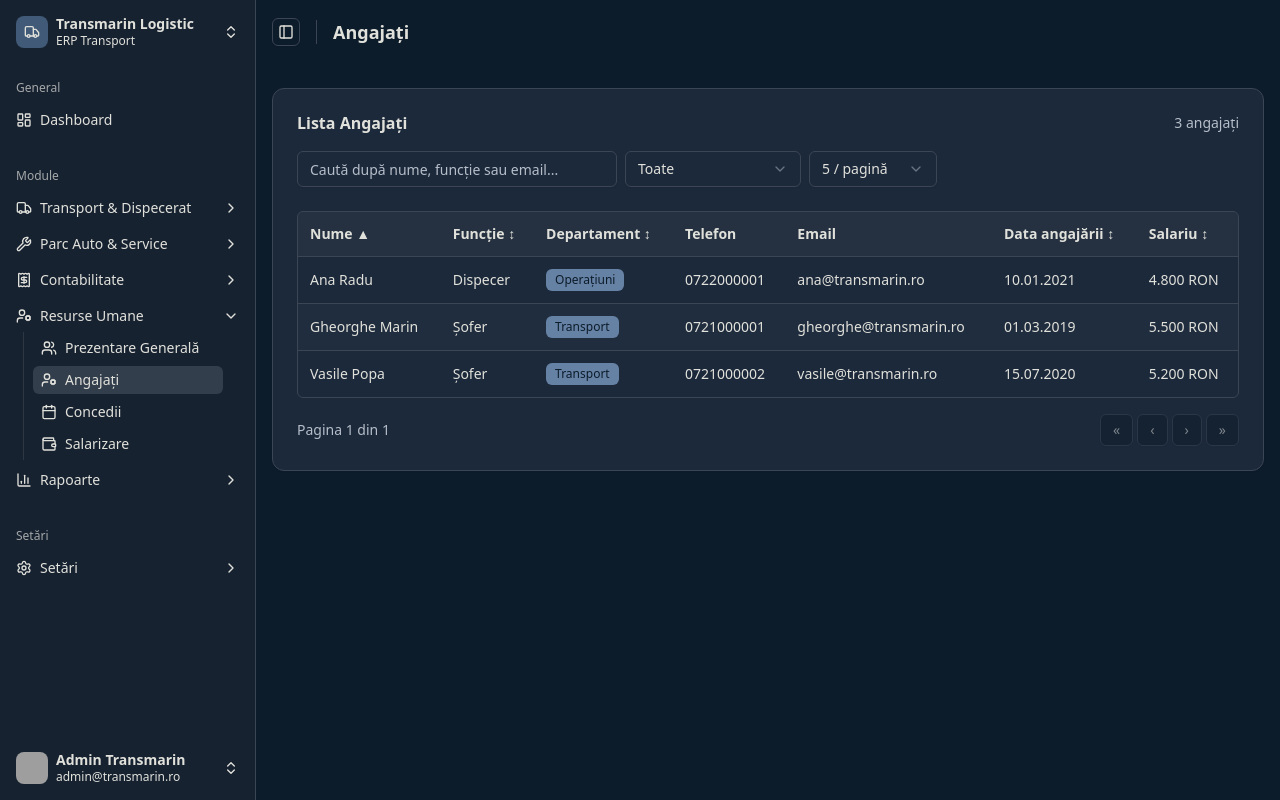
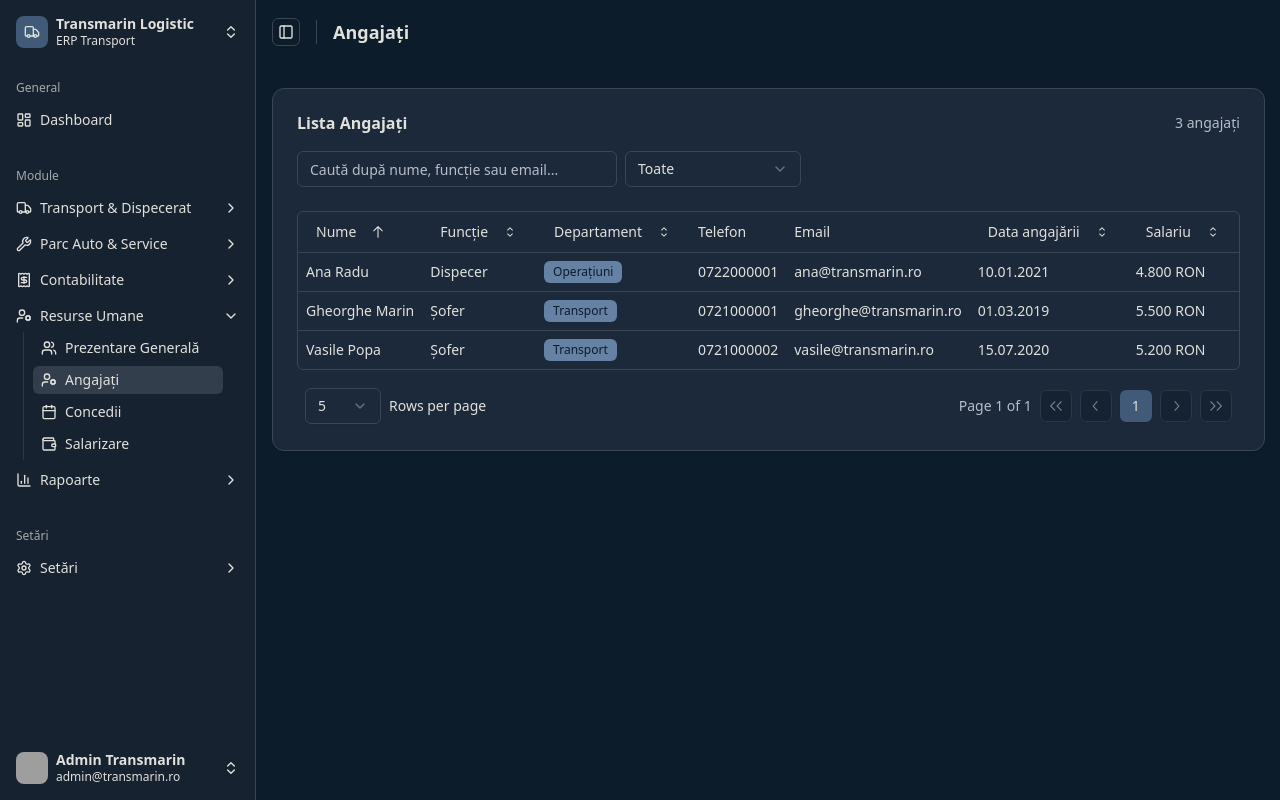
Before and after one commit to florinbadea046/Transmarin-Logistic, a React (Vite) app: page /hr/employees in a window 1280 px wide. Built offline with nearby package versions, Linux system fonts and the light colour scheme; sample sign-in values are in the browser's storage; grey boxes are pictures that could not be loaded.

Commit message:
refactor(hr): integrate TanStack Table with global search, department filter and pagination

```diff
--- a/src/modules/hr/pages/employees.tsx
+++ b/src/modules/hr/pages/employees.tsx
@@ -1,10 +1,20 @@
-import { useMemo, useState } from "react";
+import * as React from "react";
+import {
+  type ColumnDef,
+  flexRender,
+  getCoreRowModel,
+  getPaginationRowModel,
+  getSortedRowModel,
+  getFilteredRowModel,
+  type SortingState,
+  type ColumnFiltersState,
+  useReactTable,
+} from "@tanstack/react-table";
 import { Header } from "@/components/layout/header";
 import { Main } from "@/components/layout/main";
 import { Card, CardContent, CardHeader, CardTitle } from "@/components/ui/card";
+import { Badge } from "@/components/ui/badge";
 import { Input } from "@/components/ui/input";
-import { Badge } from "@/components/ui/badge";
-import { Button } from "@/components/ui/button";
 import {
   Select,
   SelectContent,
@@ -12,69 +22,165 @@ import {
   SelectTrigger,
   SelectValue,
 } from "@/components/ui/select";
+import {
+  Table,
+  TableBody,
+  TableCell,
+  TableHead,
+  TableHeader,
+  TableRow,
+} from "@/components/ui/table";
+import { DataTableColumnHeader } from "@/components/data-table/column-header";
+import { DataTablePagination } from "@/components/data-table/pagination";
 import { getCollection } from "@/utils/local-storage";
 import { STORAGE_KEYS } from "@/data/mock-data";
 import type { Employee } from "@/modules/hr/types";
 
-const PAGE_SIZES = [5, 10, 20];
-
-type SortKey = "name" | "position" | "department" | "hireDate" | "salary";
-type SortDir = "asc" | "desc";
+const columns: ColumnDef<Employee>[] = [
+  {
+    accessorKey: "name",
+    enableHiding: false,
+    header: ({ column }) => (
+      <DataTableColumnHeader column={column} title="Nume" />
+    ),
+    cell: ({ row }) => (
+      <div className="font-medium whitespace-nowrap">
+        {row.getValue("name")}
+      </div>
+    ),
+  },
+  {
+    accessorKey: "position",
+    enableHiding: false,
+    header: ({ column }) => (
+      <DataTableColumnHeader column={column} title="Funcție" />
+    ),
+    cell: ({ row }) => (
+      <div className="whitespace-nowrap">{row.getValue("position")}</div>
+    ),
+  },
+  {
+    accessorKey: "department",
+    enableHiding: false,
+    header: ({ column }) => (
+      <DataTableColumnHeader column={column} title="Departament" />
+    ),
+    cell: ({ row }) => (
+      <Badge variant="secondary">{row.getValue("department")}</Badge>
+    ),
+    filterFn: (row, id, value) => {
+      if (!value || value === "Toate") return true;
+      return row.getValue(id) === value;
+    },
+  },
+  {
+    accessorKey: "phone",
+    header: "Telefon",
+    cell: ({ row }) => (
+      <div className="whitespace-nowrap">{row.getValue("phone")}</div>
+    ),
+    enableSorting: false,
+  },
+  {
+    accessorKey: "email",
+    header: "Email",
+    cell: ({ row }) => (
+      <div className="whitespace-nowrap">{row.getValue("email")}</div>
+    ),
+    enableSorting: false,
+  },
+  {
+    accessorKey: "hireDate",
+    header: ({ column }) => (
+      <DataTableColumnHeader column={column} title="Data angajării" />
+    ),
+    cell: ({ row }) => (
+      <div className="whitespace-nowrap">
+        {formatDate(row.getValue("hireDate"))}
+      </div>
+    ),
+  },
+  {
+    accessorKey: "salary",
+    header: ({ column }) => (
+      <DataTableColumnHeader column={column} title="Salariu" />
+    ),
+    cell: ({ row }) => (
+      <div className="whitespace-nowrap font-medium">
+        {(row.getValue("salary") as number).toLocaleString("ro-RO")} RON
+      </div>
+    ),
+    sortingFn: (a, b, id) => {
+      const av = (a.getValue(id) as number) ?? 0;
+      const bv = (b.getValue(id) as number) ?? 0;
+      return av === bv ? 0 : av > bv ? 1 : -1;
+    },
+  },
+];
 
 export default function EmployeesPage() {
-  const [search, setSearch] = useState("");
-  const [dept, setDept] = useState("Toate");
-  const [sortKey, setSortKey] = useState<SortKey>("name");
-  const [sortDir, setSortDir] = useState<SortDir>("asc");
-  const [page, setPage] = useState(1);
-  const [pageSize, setPageSize] = useState(5);
-
-  const [employees] = useState<Employee[]>(() =>
+  const [data] = React.useState<Employee[]>(() =>
     getCollection<Employee>(STORAGE_KEYS.employees),
   );
+  const [sorting, setSorting] = React.useState<SortingState>([
+    { id: "name", desc: false },
+  ]);
+  const [columnFilters, setColumnFilters] = React.useState<ColumnFiltersState>(
+    [],
+  );
+  const [search, setSearch] = React.useState("");
+  const [dept, setDept] = React.useState("Toate");
 
-  const departments = useMemo(() => {
-    const uniq = Array.from(new Set(employees.map((e) => e.department))).sort();
+  const departments = React.useMemo(() => {
+    const uniq = Array.from(new Set(data.map((e) => e.department))).sort();
     return ["Toate", ...uniq];
-  }, [employees]);
+  }, [data]);
 
-  const filtered = useMemo(() => {
-    const q = search.toLowerCase();
-    return [...employees]
-      .filter(
-        (e) =>
-          (dept === "Toate" || e.department === dept) &&
-          (e.name.toLowerCase().includes(q) ||
-            e.email.toLowerCase().includes(q) ||
-            e.position.toLowerCase().includes(q)),
-      )
-      .sort((a, b) => {
-        if (sortKey === "salary") {
-          const an = Number(a.salary);
-          const bn = Number(b.salary);
-          if (an < bn) return sortDir === "asc" ? -1 : 1;
-          if (an > bn) return sortDir === "asc" ? 1 : -1;
-          return 0;
-        }
-        const av = String(a[sortKey] ?? "");
-        const bv = String(b[sortKey] ?? "");
-        if (av < bv) return sortDir === "asc" ? -1 : 1;
-        if (av > bv) return sortDir === "asc" ? 1 : -1;
-        return 0;
-      });
-  }, [employees, search, dept, sortKey, sortDir]);
+  const table = useReactTable({
+    data,
+    columns,
+    state: { sorting, columnFilters, globalFilter: search },
+    onSortingChange: setSorting,
+    onColumnFiltersChange: setColumnFilters,
+    onGlobalFilterChange: setSearch,
 
-  const totalPages = Math.max(1, Math.ceil(filtered.length / pageSize));
-  const paginated = filtered.slice((page - 1) * pageSize, page * pageSize);
+    globalFilterFn: (row, columnId, value) => {
+      const normalize = (s: string) =>
+        s
+          .toLowerCase()
+          .normalize("NFD")
+          .replace(/[\u0300-\u036f]/g, "");
+      const q = normalize(String(value));
+      if (!q) return true;
+      return (
+        normalize(String(row.getValue("name"))).includes(q) ||
+        normalize(String(row.getValue("position"))).includes(q) ||
+        normalize(String(row.getValue("email"))).includes(q)
+      );
+    },
+    getCoreRowModel: getCoreRowModel(),
+    getSortedRowModel: getSortedRowModel(),
+    getFilteredRowModel: getFilteredRowModel(),
+    getPaginationRowModel: getPaginationRowModel(),
+    initialState: { pagination: { pageSize: 5, pageIndex: 0 } },
+  });
 
-  const handleSort = (key: SortKey) => {
-    if (sortKey === key) setSortDir((d) => (d === "asc" ? "desc" : "asc"));
-    else {
-      setSortKey(key);
-      setSortDir("asc");
+  const handleDeptChange = (v: string) => {
+    setDept(v);
+    if (v === "Toate") {
+      table.getColumn("department")?.setFilterValue(undefined);
+    } else {
+      table.getColumn("department")?.setFilterValue(v);
     }
-    setPage(1);
+    table.setPageIndex(0);
   };
+
+  const handleSearch = (e: React.ChangeEvent<HTMLInputElement>) => {
+    const v = e.target.value;
+    setSearch(v);
+    table.setPageIndex(0);
+  };
+
   return (
     <>
       <Header>
@@ -86,28 +192,17 @@ export default function EmployeesPage() {
             <div className="flex items-center justify-between flex-wrap gap-2">
               <CardTitle>Lista Angajați</CardTitle>
               <span className="text-sm text-muted-foreground">
-                {filtered.length} angajați
+                {table.getFilteredRowModel().rows.length} angajați
               </span>
             </div>
-
-            {/* Filtre */}
             <div className="flex flex-wrap gap-2 mt-3">
               <Input
                 placeholder="Caută după nume, funcție sau email..."
                 value={search}
-                onChange={(e) => {
-                  setSearch(e.target.value);
-                  setPage(1);
-                }}
+                onChange={handleSearch}
                 className="max-w-xs"
               />
-              <Select
-                value={dept}
-                onValueChange={(v) => {
-                  setDept(v);
-                  setPage(1);
-                }}
-              >
+              <Select value={dept} onValueChange={handleDeptChange}>
                 <SelectTrigger className="w-44">
                   <SelectValue placeholder="Departament" />
                 </SelectTrigger>
@@ -119,182 +214,64 @@ export default function EmployeesPage() {
                   ))}
                 </SelectContent>
               </Select>
-              <Select
-                value={String(pageSize)}
-                onValueChange={(v) => {
-                  setPageSize(Number(v));
-                  setPage(1);
-                }}
-              >
-                <SelectTrigger className="w-32">
-                  <SelectValue />
-                </SelectTrigger>
-                <SelectContent>
-                  {PAGE_SIZES.map((n) => (
-                    <SelectItem key={n} value={String(n)}>
-                      {n} / pagină
-                    </SelectItem>
-                  ))}
-                </SelectContent>
-              </Select>
             </div>
           </CardHeader>
 
-          <CardContent>
-            {/* Tabel */}
-            <div className="overflow-x-auto rounded-md border">
-              <table className="w-full text-sm">
-                <thead className="bg-muted/40">
-                  <tr>
-                    <th
-                      className="p-3 text-left font-semibold cursor-pointer select-none hover:bg-muted/60 whitespace-nowrap"
-                      onClick={() => handleSort("name")}
-                    >
-                      Nume{" "}
-                      {sortKey === "name"
-                        ? sortDir === "asc"
-                          ? "▲"
-                          : "▼"
-                        : "↕"}
-                    </th>
-                    <th
-                      className="p-3 text-left font-semibold cursor-pointer select-none hover:bg-muted/60 whitespace-nowrap"
-                      onClick={() => handleSort("position")}
-                    >
-                      Funcție{" "}
-                      {sortKey === "position"
-                        ? sortDir === "asc"
-                          ? "▲"
-                          : "▼"
-                        : "↕"}
-                    </th>
-                    <th
-                      className="p-3 text-left font-semibold cursor-pointer select-none hover:bg-muted/60 whitespace-nowrap"
-                      onClick={() => handleSort("department")}
-                    >
-                      Departament{" "}
-                      {sortKey === "department"
-                        ? sortDir === "asc"
-                          ? "▲"
-                          : "▼"
-                        : "↕"}
-                    </th>
-                    <th className="p-3 text-left font-semibold whitespace-nowrap">
-                      Telefon
-                    </th>
-                    <th className="p-3 text-left font-semibold whitespace-nowrap">
-                      Email
-                    </th>
-                    <th
-                      className="p-3 text-left font-semibold cursor-pointer select-none hover:bg-muted/60 whitespace-nowrap"
-                      onClick={() => handleSort("hireDate")}
-                    >
-                      Data angajării{" "}
-                      {sortKey === "hireDate"
-                        ? sortDir === "asc"
-                          ? "▲"
-                          : "▼"
-                        : "↕"}
-                    </th>
-                    <th
-                      className="p-3 text-left font-semibold cursor-pointer select-none hover:bg-muted/60 whitespace-nowrap"
-                      onClick={() => handleSort("salary")}
-                    >
-                      Salariu{" "}
-                      {sortKey === "salary"
-                        ? sortDir === "asc"
-                          ? "▲"
-                          : "▼"
-                        : "↕"}
-                    </th>
-                  </tr>
-                </thead>
-                <tbody>
-                  {paginated.length === 0 ? (
-                    <tr>
-                      <td
-                        colSpan={7}
-                        className="p-8 text-center text-muted-foreground"
+          <CardContent className="space-y-4">
+            <div className="rounded-md border">
+              <Table>
+                <TableHeader>
+                  {table.getHeaderGroups().map((headerGroup) => (
+                    <TableRow key={headerGroup.id}>
+                      {headerGroup.headers.map((header) => (
+                        <TableHead key={header.id}>
+                          {header.isPlaceholder
+                            ? null
+                            : flexRender(
+                                header.column.columnDef.header,
+                                header.getContext(),
+                              )}
+                        </TableHead>
+                      ))}
+                    </TableRow>
+                  ))}
+                </TableHeader>
+                <TableBody>
+                  {table.getRowModel().rows?.length ? (
+                    table.getRowModel().rows.map((row) => (
+                      <TableRow key={row.id}>
+                        {row.getVisibleCells().map((cell) => (
+                          <TableCell key={cell.id}>
+                            {flexRender(
+                              cell.column.columnDef.cell,
+                              cell.getContext(),
+                            )}
+                          </TableCell>
+                        ))}
+                      </TableRow>
+                    ))
+                  ) : (
+                    <TableRow>
+                      <TableCell
+                        colSpan={columns.length}
+                        className="h-24 text-center text-muted-foreground"
                       >
                         Niciun angajat găsit.
-                      </td>
-                    </tr>
-                  ) : (
-                    paginated.map((emp, i) => (
-                      <tr
-                        key={emp.id}
-                        className={`border-t hover:bg-muted/50 transition-colors ${i % 2 !== 0 ? "bg-muted/20" : ""}`}
-                      >
-                        <td className="p-3 font-medium whitespace-nowrap">
-                          {emp.name}
-                        </td>
-                        <td className="p-3 whitespace-nowrap">
-                          {emp.position}
-                        </td>
-                        <td className="p-3 whitespace-nowrap">
-                          <Badge variant="secondary">{emp.department}</Badge>
-                        </td>
-                        <td className="p-3 whitespace-nowrap">{emp.phone}</td>
-                        <td className="p-3 whitespace-nowrap">{emp.email}</td>
-                        <td className="p-3 whitespace-nowrap">
-                          {formatDate(emp.hireDate)}
-                        </td>
-                        <td className="p-3 whitespace-nowrap font-medium">
-                          {emp.salary.toLocaleString("ro-RO")} RON
-                        </td>
-                      </tr>
-                    ))
+                      </TableCell>
+                    </TableRow>
                   )}
-                </tbody>
-              </table>
+                </TableBody>
+              </Table>
             </div>
 
-            {/* Paginare */}
-            <div className="flex items-center justify-between mt-4 flex-wrap gap-2">
-              <span className="text-sm text-muted-foreground">
-                Pagina {page} din {totalPages}
-              </span>
-              <div className="flex gap-1 flex-wrap">
-                <Button
-                  variant="outline"
-                  size="sm"
-                  onClick={() => setPage(1)}
-                  disabled={page === 1}
-                >
-                  «
-                </Button>
-                <Button
-                  variant="outline"
-                  size="sm"
-                  onClick={() => setPage((p) => p - 1)}
-                  disabled={page === 1}
-                >
-                  ‹
-                </Button>
-                <Button
-                  variant="outline"
-                  size="sm"
-                  onClick={() => setPage((p) => p + 1)}
-                  disabled={page === totalPages}
-                >
-                  ›
-                </Button>
-                <Button
-                  variant="outline"
-                  size="sm"
-                  onClick={() => setPage(totalPages)}
-                  disabled={page === totalPages}
-                >
-                  »
-                </Button>
-              </div>
-            </div>
+            <DataTablePagination table={table} pageSizes={[5, 10, 20]} />
           </CardContent>
         </Card>
       </Main>
     </>
   );
 }
+
 function formatDate(d: string) {
   if (!d) return "—";
   const [y, m, day] = d.split("-");
```
